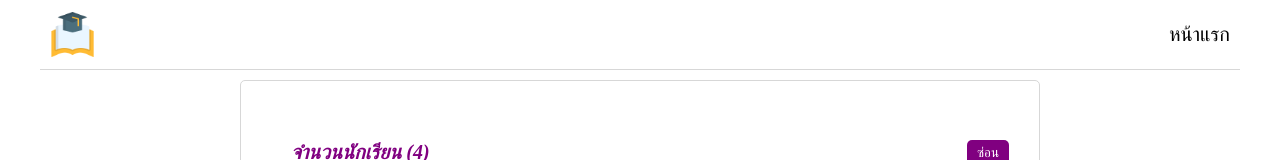
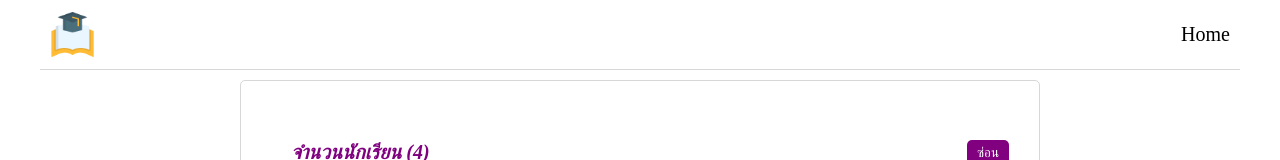
Before and after one commit to jayrboy/basic-react, a React (Create React App) app: page / in a window 1280 px wide. Shown: the top 160 px of the page. Built offline with nearby package versions, Linux system fonts and the light colour scheme.

Commit message:
Update Props Header.js App.js
Update Props Header.js App.js

```diff
--- a/src/App.js
+++ b/src/App.js
@@ -4,8 +4,8 @@ import "./App.css";
 
 function App() {
   return (
-    <div className="App">
-      <Header />
+    <div className="container">
+      <Header title="Home" />
       <main>
         <StudentList />
       </main>
--- a/src/components/Header.js
+++ b/src/components/Header.js
@@ -1,11 +1,11 @@
 import Logo from "../images/logo.png";
 import "./Header.css";
 
-export default function Header() {
+export default function Header({ title }) {
   return (
     <nav>
       <img src={Logo} alt="logo" className="logo" />
-      <a href=" ">หน้าแรก</a>
+      <a href=" ">{title}</a>
     </nav>
   );
 }
```
